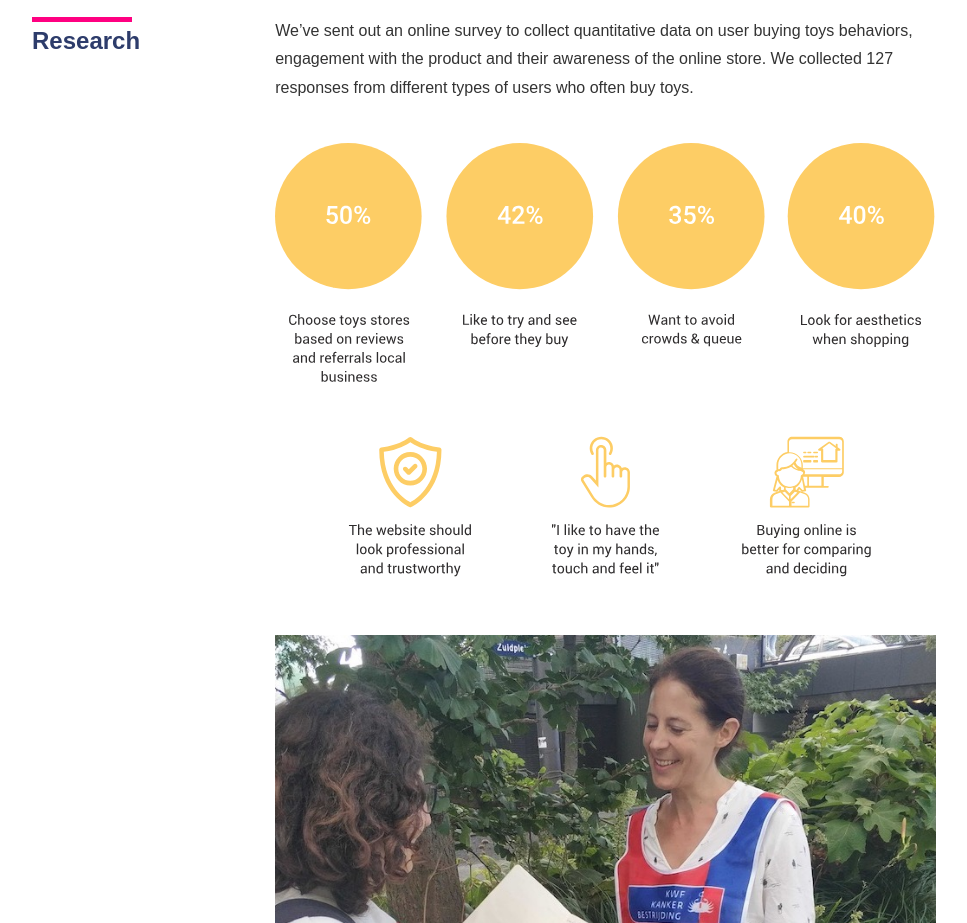
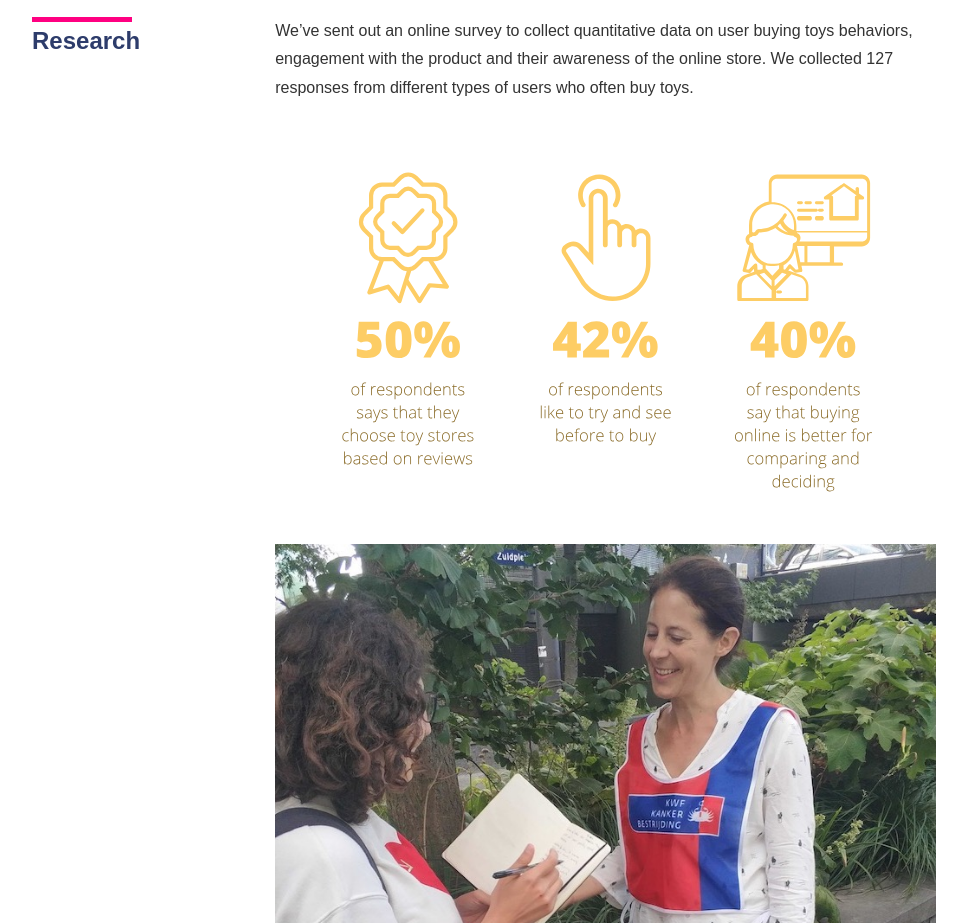
Before and after one commit to sofis123/portfolio, a website: page project-kleine-eland.html in a window 1280 px wide. Shown: the part 1480-2403 px from the top of the page, without its empty margins (176-1143 px from the left). Drawn offline with Linux system fonts and the light colour scheme; a web font is replaced by a local one.

Commit message:
kleine-eland-interview

```diff
--- a/project-kleine-eland.html
+++ b/project-kleine-eland.html
@@ -98,8 +98,7 @@
           </p>
 
         <div class="image-content">
-          <img src="./assets/kleine-eland/survey-data.svg" alt="survey-data">
-          <img src="./assets/kleine-eland/interview-data.svg" alt="research-data">
+          <img src="./assets/kleine-eland/interview.svg" alt="interview-data">
           <img src="./assets/kleine-eland/photo-user-interview.jpeg" alt="photo-user-interview">
 
 
```
Also changed, not shown: assets/head-off-migraine/interview.svg, assets/kleine-eland/interview.svg (added).
